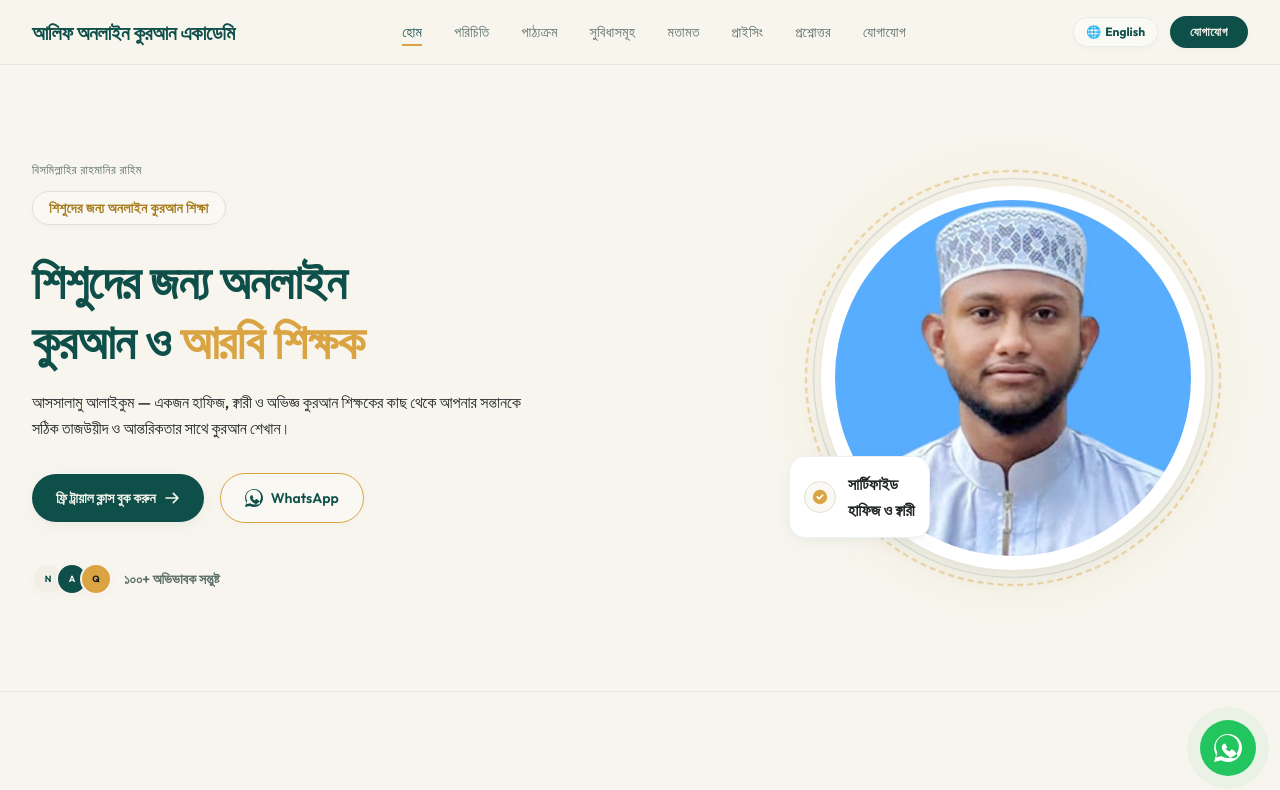
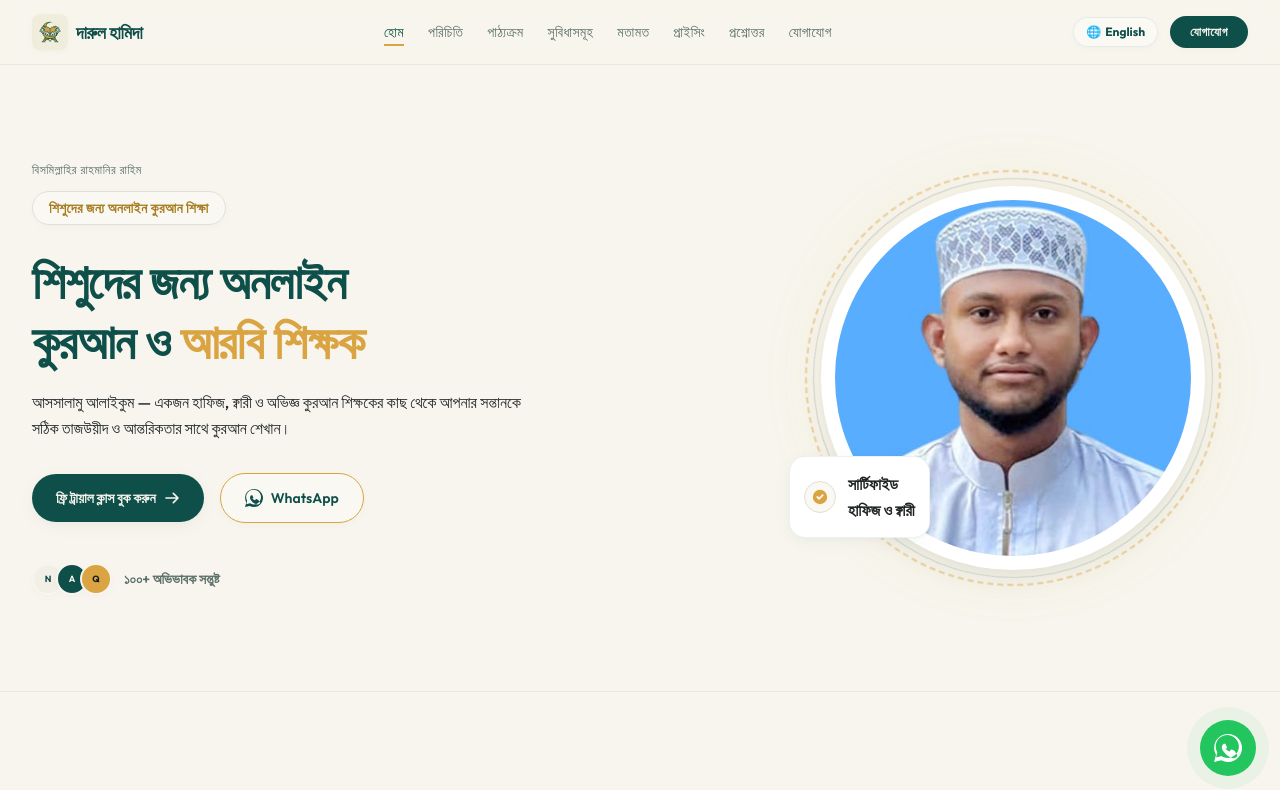
Before and after one commit to nayeem-miah/Alif-Noor-Quran-Academy, a Next.js app: page / in a window 1280 px wide. Shown: the top 790 px of the page. Built offline with nearby package versions, Linux system fonts and the light colour scheme; a web font is replaced by a local one.

Commit message:
navbar and footer website name and logo change

```diff
--- a/src/app/layout.tsx
+++ b/src/app/layout.tsx
@@ -30,11 +30,12 @@ const hindSiliguri = Hind_Siliguri({
 });
 
 export const metadata: Metadata = {
-  title: "Alif Online Quran Academy | অনলাইন কুরআন ও আরবি শিক্ষা",
-  description: "Alif Online Quran Academy-এ অভিজ্ঞ কুরআন শিক্ষকের মাধ্যমে শিশুদের অনলাইনে কুরআন, তাজবিদ, আরবি ও ইসলামী শিক্ষা শেখানো হয়।",
+  title: "Darul Hamida Quran Academy | অনলাইন কুরআন ও আরবি শিক্ষা",
+  description: "Darul Hamida Quran Academy-এ অভিজ্ঞ কুরআন শিক্ষকের মাধ্যমে শিশুদের অনলাইনে কুরআন, তাজবিদ, আরবি ও ইসলামী শিক্ষা শেখানো হয়।",
   keywords: [
-    "Alif Online Quran Academy",
-    "আলিফ অনলাইন কুরআন একাডেমি",
+    "Darul Hamida Quran Academy",
+    "দারুল হামিদা কুরআন একাডেমি",
+    "Darul Hamida",
     "Online Quran Academy",
     "Online Quran Classes",
     "অনলাইন কুরআন শিক্ষা",
@@ -43,8 +44,8 @@ export const metadata: Metadata = {
     "কুরআন তাজবিদ",
     "Online Quran Classes for Kids"
   ],
-  authors: [{ name: "Alif Online Quran Academy Team" }],
-  metadataBase: new URL("https://alifonline-academy.com"),
+  authors: [{ name: "Darul Hamida Quran Academy Team" }],
+  metadataBase: new URL("https://darulhamida-academy.com"),
 };
 
 import { LanguageProvider } from "@/context/LanguageContext";
--- a/src/components/layout/Footer.tsx
+++ b/src/components/layout/Footer.tsx
@@ -13,13 +13,13 @@ export default function Footer() {
 
           <div className="hidden md:flex items-center justify-between">
             <div className="font-serif text-lg font-bold text-primary">
-              Alif Online Quran Academy
+              Darul Hamida Quran Academy
             </div>
 
             <div className="text-[11px] lg:text-xs text-text-secondary">
               {t(
-                `© ${new Date().getFullYear()} আলিফ অনলাইন কুরআন একাডেমি। প্রজ্ঞা ও ঐতিহ্যের আদর্শে পরিচালিত।`,
-                `© ${new Date().getFullYear()} Alif Online Quran Academy. Guided by Wisdom, Rooted in Tradition.`
+                `© ${new Date().getFullYear()} দারুল হামিদা কুরআন একাডেমি। প্রজ্ঞা ও ঐতিহ্যের আদর্শে পরিচালিত।`,
+                `© ${new Date().getFullYear()} Darul Hamida Quran Academy. Guided by Wisdom, Rooted in Tradition.`
               )}
             </div>
 
@@ -36,13 +36,13 @@ export default function Footer() {
           <div className="flex md:hidden flex-col items-center gap-4 text-center">
 
             <div className="font-serif text-lg font-bold text-primary">
-              Alif Online Quran Academy
+              Darul Hamida Quran Academy
             </div>
 
             <div className="text-xs text-text-secondary max-w-xs leading-relaxed font-medium">
               {t(
-                `© ${new Date().getFullYear()} আলিফ অনলাইন কুরআন একাডেমি। প্রজ্ঞা ও ঐতিহ্যের আদর্শে পরিচালিত।`,
-                `© ${new Date().getFullYear()} Alif Online Quran Academy. Guided by Wisdom, Rooted in Tradition.`
+                `© ${new Date().getFullYear()} দারুল হামিদা কুরআন একাডেমি। প্রজ্ঞা ও ঐতিহ্যের আদর্শে পরিচালিত।`,
+                `© ${new Date().getFullYear()} Darul Hamida Quran Academy. Guided by Wisdom, Rooted in Tradition.`
               )}
             </div>
 
--- a/src/components/layout/Navbar.tsx
+++ b/src/components/layout/Navbar.tsx
@@ -2,6 +2,7 @@
 
 import { useState, useEffect } from "react";
 import Link from "next/link";
+import Image from "next/image";
 import { useLanguage } from "@/context/LanguageContext";
 
 export default function Navbar() {
@@ -88,34 +89,29 @@ export default function Navbar() {
           <div className="flex h-14 sm:h-16 items-center justify-between">
 
             <div className="flex items-center">
-              <Link href="/" className="flex items-center gap-1.5 sm:gap-2 group">
-                <svg
-                  className="w-5 h-5 text-primary shrink-0 md:hidden"
-                  viewBox="0 0 24 24"
-                  fill="none"
-                  stroke="currentColor"
-                  strokeWidth="2"
-                  strokeLinecap="round"
-                  strokeLinejoin="round"
-                >
-                  <path d="M2 3h6a4 4 0 0 1 4 4v14a3 3 0 0 0-3-3H2z"/>
-                  <path d="M22 3h-6a4 4 0 0 0-4 4v14a3 3 0 0 1 3-3h7z"/>
-                </svg>
+              <Link href="/" className="flex items-center gap-2 group">
+                <Image
+                  src="/logo.png"
+                  alt="Darul Hamida Logo"
+                  width={36}
+                  height={36}
+                  className="w-8 h-8 sm:w-9 sm:h-9 object-contain rounded-lg shadow-premium-sm transition-transform duration-300 group-hover:scale-105"
+                />
 
                 <div className="font-serif font-bold text-primary tracking-tight">
-                  <span className="hidden md:inline text-lg lg:text-xl transition-colors group-hover:text-primary-hover">
-                    {t("আলিফ অনলাইন কুরআন একাডেমি", "Alif Online Quran Academy")}
+                  <span className="hidden lg:inline text-base xl:text-lg transition-colors group-hover:text-primary-hover">
+                    {t("দারুল হামিদা", "Darul Hamida")}
                   </span>
 
-                  <div className="md:hidden text-[10px] sm:text-xs font-bold leading-none text-primary">
-                    <span>{t("আলিফ অনলাইন", "Alif Online")}</span>
+                  <div className="lg:hidden text-[10px] sm:text-xs font-bold leading-none text-primary">
+                    <span>{t("দারুল হামিদা", "Darul Hamida")}</span>
                     <span className="block mt-0.5">{t("কুরআন একাডেমি", "Quran Academy")}</span>
                   </div>
                 </div>
               </Link>
             </div>
 
-            <nav className="hidden md:flex items-center gap-6 lg:gap-8">
+            <nav className="hidden lg:flex items-center gap-4 xl:gap-6">
               {navItems.map((item) => (
                 <Link
                   key={item.label}
@@ -154,7 +150,7 @@ export default function Navbar() {
               <button
                 onClick={() => setIsOpen(true)}
                 type="button"
-                className="inline-flex md:hidden items-center justify-center p-1.5 rounded-lg text-primary hover:bg-card-cream/60 transition-colors focus:outline-none focus:ring-2 focus:ring-inset focus:ring-primary"
+                className="inline-flex lg:hidden items-center justify-center p-1.5 rounded-lg text-primary hover:bg-card-cream/60 transition-colors focus:outline-none focus:ring-2 focus:ring-inset focus:ring-primary"
                 aria-expanded={isOpen}
                 aria-label="Open Navigation Menu"
               >
@@ -170,31 +166,26 @@ export default function Navbar() {
 
       <div
         onClick={() => setIsOpen(false)}
-        className={`fixed inset-0 bg-black/40 backdrop-blur-[1px] z-40 transition-opacity duration-300 md:hidden ${
+        className={`fixed inset-0 bg-black/40 backdrop-blur-[1px] z-40 transition-opacity duration-300 lg:hidden ${
           isOpen ? "opacity-100 pointer-events-auto" : "opacity-0 pointer-events-none"
         }`}
       />
 
       <div
-        className={`fixed top-0 right-0 h-full w-64 bg-background-warm border-l border-border-subtle z-50 shadow-premium-lg p-6 flex flex-col transition-transform duration-300 ease-out md:hidden ${
+        className={`fixed top-0 right-0 h-full w-64 bg-background-warm border-l border-border-subtle z-50 shadow-premium-lg p-6 flex flex-col transition-transform duration-300 ease-out lg:hidden ${
           isOpen ? "translate-x-0" : "translate-x-full"
         }`}
       >
         <div className="flex items-center justify-between pb-6 border-b border-border-subtle">
           <div className="flex items-center gap-2">
-            <svg
-              className="w-5 h-5 text-primary shrink-0"
-              viewBox="0 0 24 24"
-              fill="none"
-              stroke="currentColor"
-              strokeWidth="2"
-              strokeLinecap="round"
-              strokeLinejoin="round"
-            >
-              <path d="M2 3h6a4 4 0 0 1 4 4v14a3 3 0 0 0-3-3H2z"/>
-              <path d="M22 3h-6a4 4 0 0 0-4 4v14a3 3 0 0 1 3-3h7z"/>
-            </svg>
-            <span className="font-serif font-bold text-sm text-primary">{t("আলিফ অনলাইন একাডেমি", "Alif Online Academy")}</span>
+            <Image
+              src="/logo.png"
+              alt="Darul Hamida Logo"
+              width={28}
+              height={28}
+              className="w-7 h-7 object-contain rounded-md"
+            />
+            <span className="font-serif font-bold text-sm text-primary">{t("দারুল হামিদা একাডেমি", "Darul Hamida Academy")}</span>
           </div>
 
           <button
--- a/src/constants/index.ts
+++ b/src/constants/index.ts
@@ -1,6 +1,6 @@
 // Shared application-wide constants
 
-export const PLATFORM_NAME = 'Alif Online Quran Academy';
+export const PLATFORM_NAME = 'Darul Hamida Quran Academy';
 export const PLATFORM_DESCRIPTION = 'Elegant & Trustworthy Islamic Educational Platform';
 
 export const ROUTES = {
```
Also changed, not shown: public/logo.png (added).
